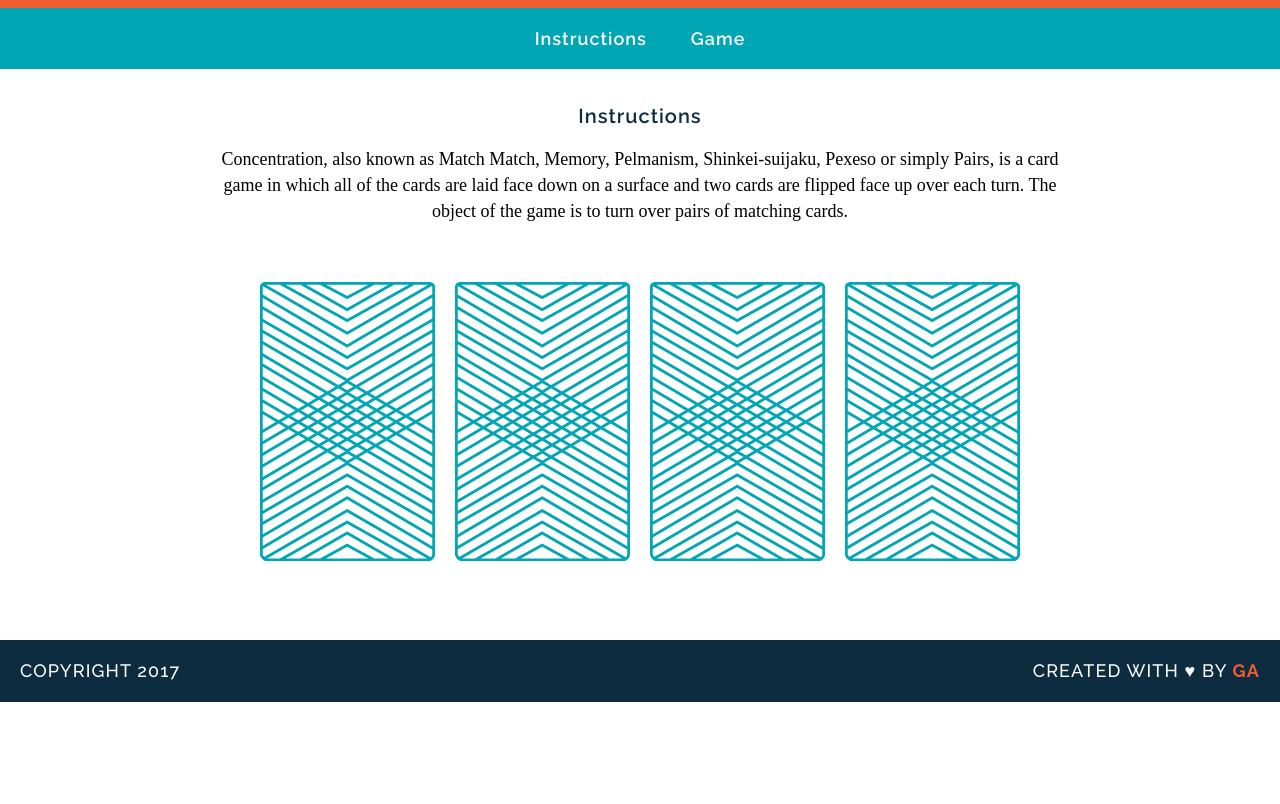
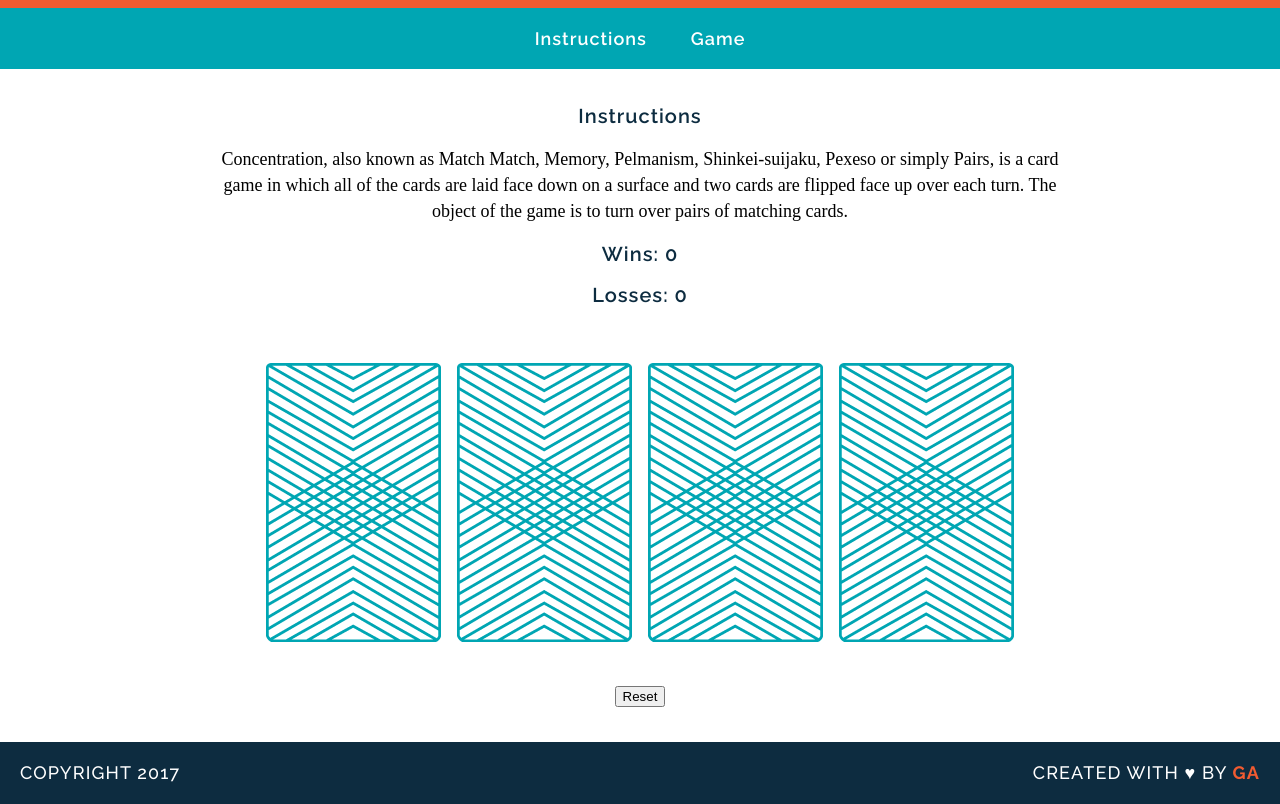
Before and after one commit to trapagasarah/wdi-fundamentals-memorygame, a plain HTML site: page memory_game/index.html in a window 1280 px wide. Shown: the part 105-909 px from the top of the page. Before the commit the page ends 807 px from the top, so only its background shows below. Drawn offline with Linux system fonts and the light colour scheme; a web font is replaced by a local one.

Commit message:
created gamelogic

```diff
--- a/memory_game/index.html
+++ b/memory_game/index.html
@@ -17,12 +17,10 @@
         <main>
             <h2>Instructions</h2>
                 <p>Concentration, also known as Match Match, Memory, Pelmanism, Shinkei-suijaku, Pexeso or simply Pairs, is a card game in which all of the cards are laid face down on a surface and two cards are flipped face up over each turn. The object of the game is to turn over pairs of matching cards.</p>
-            <div>
-                <img src = "images/back.png" alt = "Queen of Diamonds">
-                <img src = "images/back.png" alt = "Queen of Hearts">
-                <img src = "images/back.png" alt = "King of Diamonds">
-                <img src = "images/back.png" alt = "King of Hearts">
-            </div>
+            <h2 class="score">Wins: <span id="wins">0</span></h2>
+            <h2 class="score">Losses: <span id="losses">0</span></h2>
+            <div id="game-board" class="board clearfix"></div>
+            <button id="reset-button">Reset</button>
         </main>
         <footer class="clearfix">
             <p class="copyright">Copyright 2017</p>
--- a/memory_game/js/main.js
+++ b/memory_game/js/main.js
@@ -27,19 +27,39 @@ var cardsInPlay = [];
 var checkForMatch = function() {
     if (cardsInPlay[0] === cardsInPlay[1] ){
         alert('You found a match!');
+        document.getElementById('wins').innerHTML++;
     } else {
         alert('Sorry, try again');
+        document.getElementById('losses').innerHTML++;
     }
 };
 
-var flipCard = function(cardId) {
+var flipCard = function() {
+    var cardId = this.getAttribute('data-id');
     console.log(`User flipped ${cards[cardId].rank}.`);
     cardsInPlay.push(cards[cardId].rank);
     console.log(cards[cardId].cardImage);
     console.log(cards[cardId].suit);
+    this.setAttribute('src', cards[cardId].cardImage);
     if (cardsInPlay.length === 2) {
         checkForMatch();
     }
 };
-flipCard(0);
-flipCard(2);
+
+var createBoard = function () {
+    for (var i = 0; i < cards.length; i++) {
+        var cardElement = document.createElement('img');
+        cardElement.setAttribute("src", "images/back.png");
+        cardElement.setAttribute('data-id', i);
+        cardElement.addEventListener('click', flipCard);
+        document.getElementById('game-board').appendChild(cardElement);
+    }
+}
+var resetBoard = function () {
+    cardsInPlay = [];
+    document.getElementById('game-board').innerHTML = '';
+    createBoard();
+}
+
+document.getElementById('reset-button').addEventListener('click', resetBoard);
+createBoard();
```
